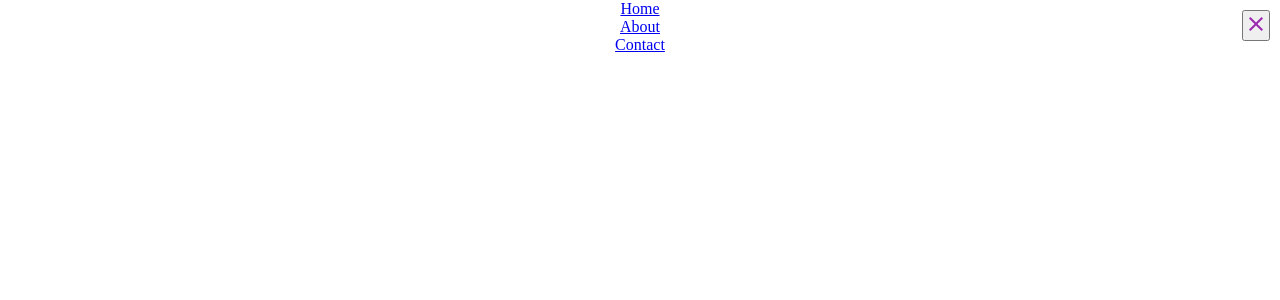
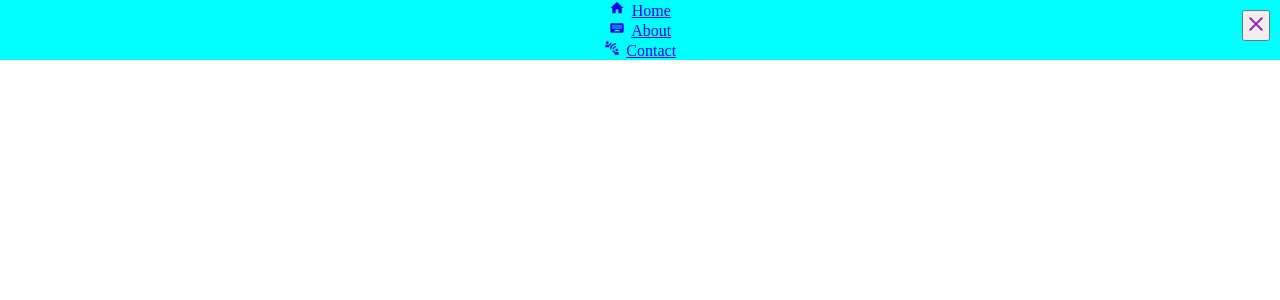
Before and after one commit to Baovola1/nextPf, a Next.js app: page / in a window 1280 px wide. Both pictures are taken after a click on the button 1256 px from the left and 25 px from the top of the page. Shown: the top 300 px of the page. Built offline with nearby package versions, Linux system fonts and the light colour scheme.

Commit message:
intégration icon link

```diff
--- a/app/Components/Navigation.js
+++ b/app/Components/Navigation.js
@@ -4,6 +4,9 @@ import Link from "next/link";
 import { useState } from "react";
 import CloseIcon from "@mui/icons-material/Close";
 import MenuIcon from "@mui/icons-material/Menu";
+import HomeIcon from "@mui/icons-material/Home";
+import KeyboardIcon from "@mui/icons-material/Keyboard";
+import ConnectWithoutContactIcon from "@mui/icons-material/ConnectWithoutContact";
 
 function Navigation() {
   const [showMenu, setShowMenu] = useState(false);
@@ -14,6 +17,7 @@ function Navigation() {
 
   return (
     <>
+      <header style={{ backgroundColor: "cyan" }}>
         <nav className="fixed top-0 w-full flex justify-between p-4 bg-slate-200">
           <div className="sm:hidden">
             <button
@@ -46,22 +50,29 @@ function Navigation() {
             >
               <li>
                 <Link className="block py-2 text-lg" href="/">
+                  <HomeIcon sx={{ mr: 0.8 }} fontSize="inherit" />
                   Home
                 </Link>
               </li>
               <li>
                 <Link className="block py-2 text-lg" href="/about">
+                  <KeyboardIcon sx={{ mr: 0.8 }} fontSize="inherit" />
                   About
                 </Link>
               </li>
               <li>
                 <Link className="block py-2 text-lg" href="/contact">
+                  <ConnectWithoutContactIcon
+                    sx={{ mr: 0.8 }}
+                    fontSize="inherit"
+                  />
                   Contact
                 </Link>
               </li>
             </ul>
           </div>
         )}
+      </header>
     </>
   );
 }
--- a/app/page.module.css
+++ b/app/page.module.css
@@ -1,5 +1,5 @@
 .main {
   margin: 0;
   /*background-color: #30363d;*/
-  /*min-height: 100vh;*/
+  min-height: 100vh;
 }
```
Lines whose indentation alone changed are shown as unchanged.
